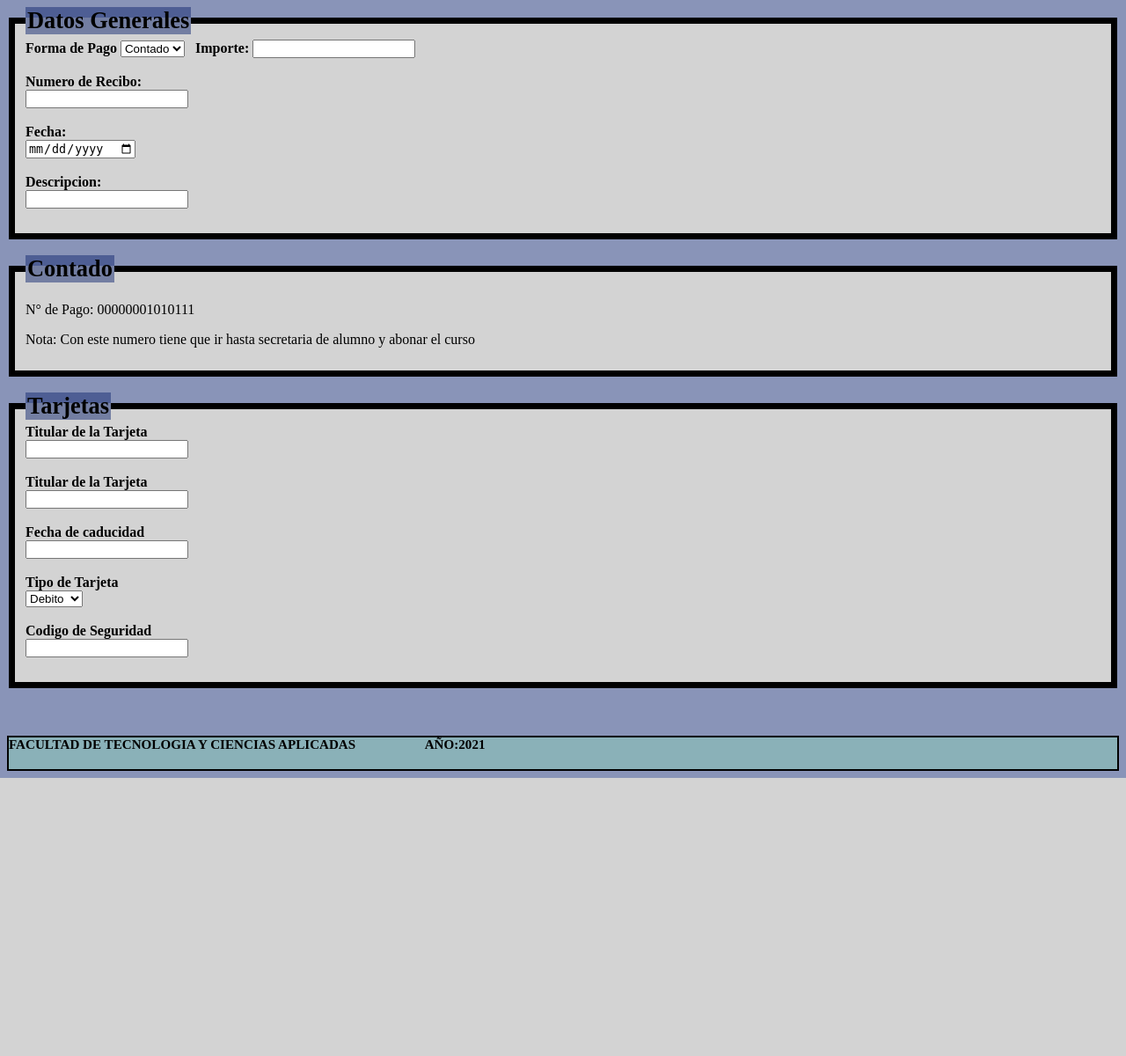
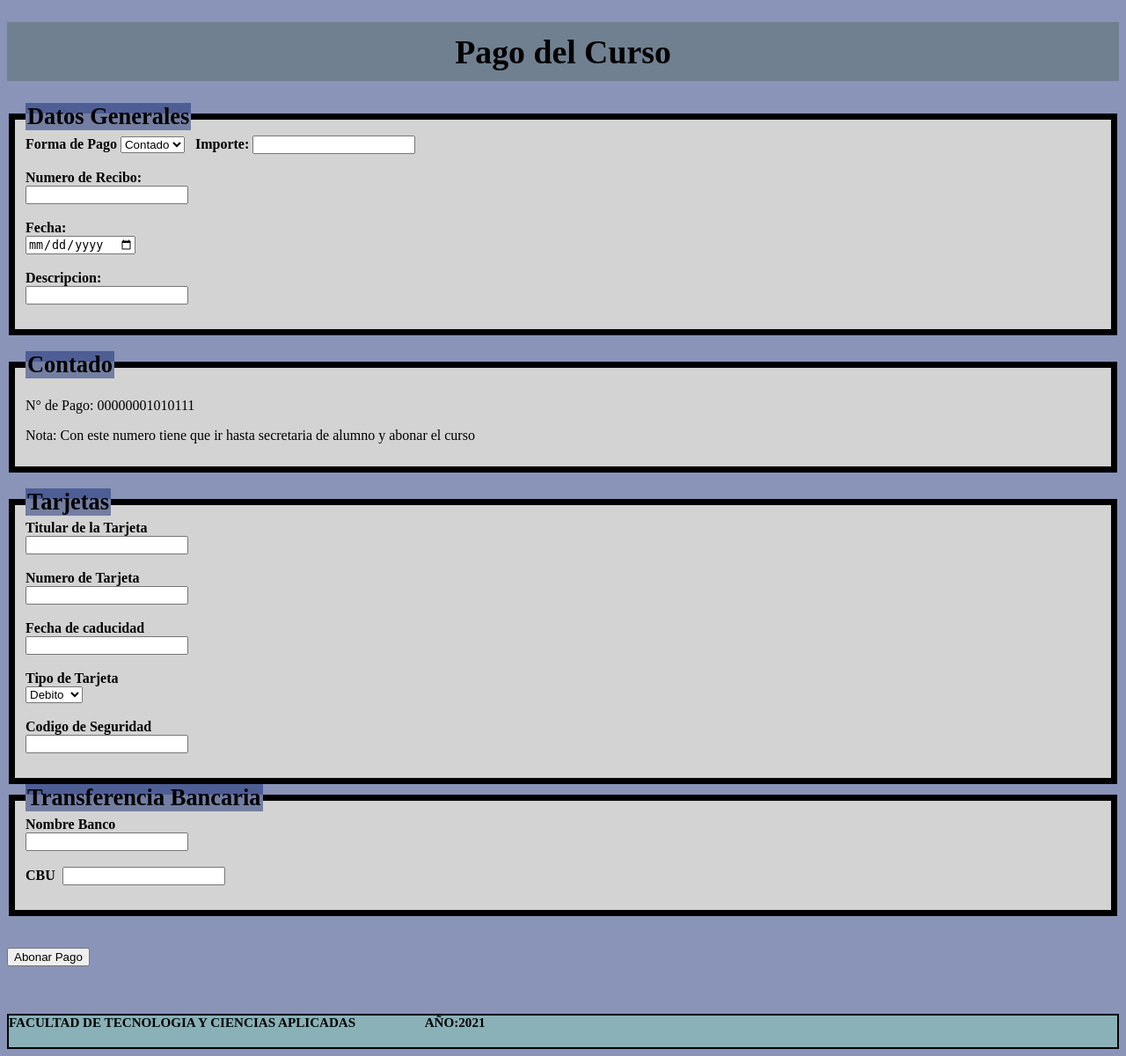
Before and after one commit to luisgm21/2021TP3Progra3, a Python web app: template TP2/templates/pago.html in a window 1280 px wide. Shown: the whole page at 88% size. Before the commit the page ends 884 px from the top, so only its background shows below. Run offline with Jinja, Linux system fonts and the light colour scheme; the template is opened without the code that fills it, so the values that code supplies are empty.

Commit message:
Termine el HTML pago

```diff
--- a/TP2/templates/pago.html
+++ b/TP2/templates/pago.html
@@ -8,7 +8,7 @@
     <link rel="stylesheet" href="../public/css/styles.css">
 </head>
 <body>
-
+    <h1>Pago del Curso</h1>
     <form action="#" method="post">
         <fieldset>
             <legend>Datos Generales</legend>
@@ -51,7 +51,7 @@
                 <input type="text" name="titular" id="titular"><br><br>
             </div>
             <div>
-                <label for="numtar">Titular de la Tarjeta</label><br>
+                <label for="numtar">Numero de Tarjeta</label><br>
                 <input type="text" name="numtar" id="numtar"><br><br>
             </div>
             <div>
@@ -70,6 +70,18 @@
                 <input type="text" name="cvv" id="cvv"><br><br>
             </div>
         </fieldset>
+        <fieldset>
+            <legend>Transferencia Bancaria</legend>
+            <div>
+                <label for="nombreBanco">Nombre Banco</label><br>
+                <input type="text" name="nombreBanco" id="nombreBanco"><br><br>
+            </div>
+            <div>
+                <label for="cbu">CBU</label>&nbsp;
+                <input type="text" name="cbu" id="cbu"><br><br>
+            </div>
+        </fieldset> <br><br>
+        <input type="submit" value="Abonar Pago">
     </form>
     <br><br><br>
     <div>
```
